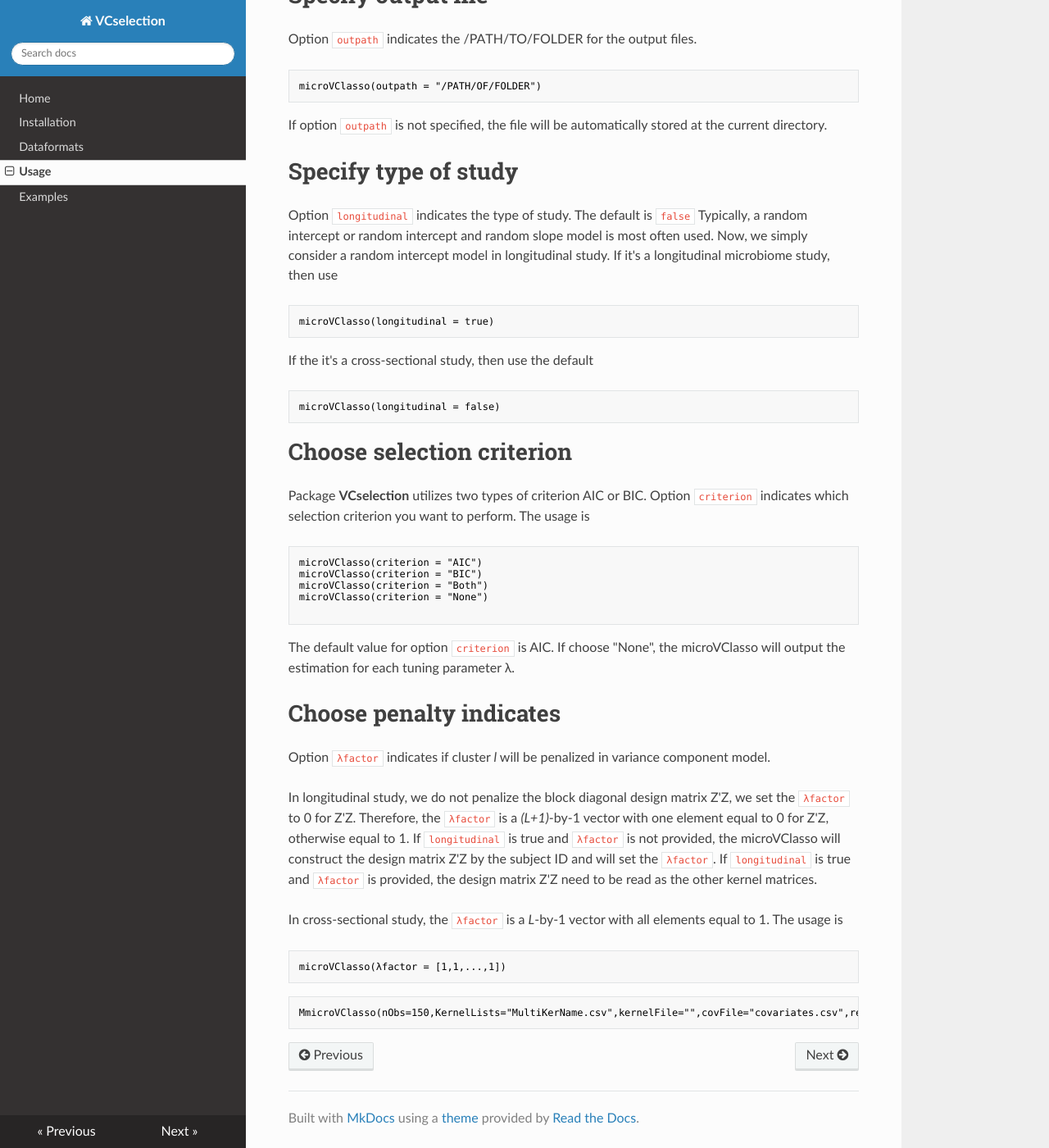
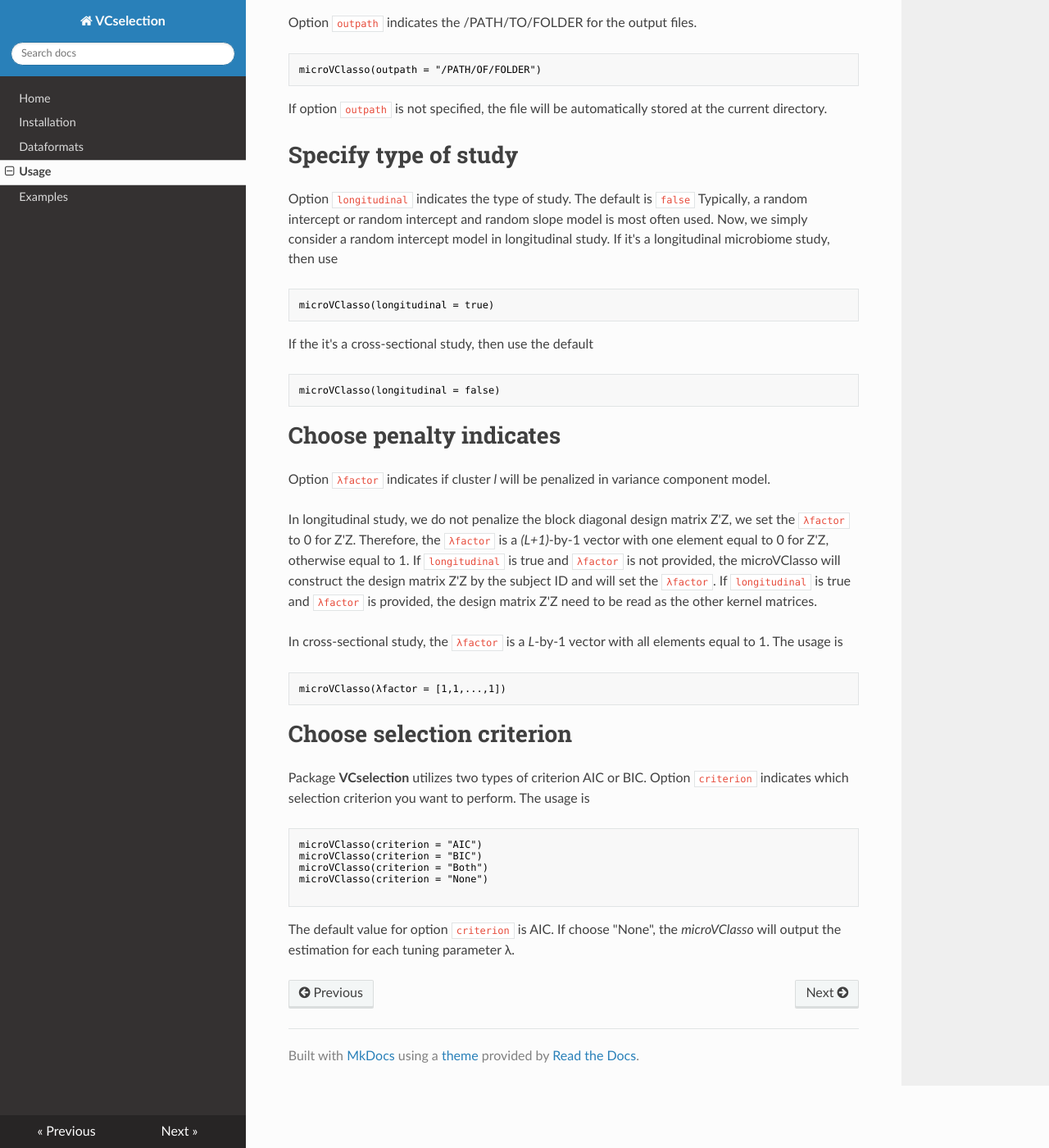
Before and after one commit to JingZhai63/VCselection, an MkDocs documentation site: the page built from docs/usage.md, in a window 1280 px wide and 1400 px high, scrolled down 1944 px. Shown: the whole window at 82% size. Built offline with MkDocs 1.6.1, drawn with Linux system fonts in a browser that asks for light colours; nearby versions of some CDN libraries; formulas are drawn with MathJax 3; old or Windows-style settings are respelled for this version of MkDocs; some of the changed lines change nothing that is shown; some of the changed text lies outside the part shown.

Commit message:
julia v0.4 2

````diff
--- a/docs/usage.md
+++ b/docs/usage.md
@@ -43,17 +43,17 @@
 
 $h_l \sim N(\bf{0}, \sigma_{gl}^2\bf{K_l}) $
 
-$\bf{b} \sim  \mathcal{N}(0,\bf{Z}\sigma_D^2\bf{Z}')$
+$\bf{b} \sim  \mathcal{N}(0,\bf{Z}\sigma_d^2\bf{Z}')$
 
 $\bf{\epsilon} \sim \mathcal{N}(0,\sigma_e^2\bf{I}) $
 
-where $\bf{y}$ is a vector of continuous phenotype, $\bf{X}$ is covariate matrix, $\bf{\beta}$ is a vector of fixed effects, $h_l$ is the random effects generated by microbiome taxa $l$ with covariance, $\bf{b}$ is vector of random effects included to control correlation in the repeated measurements, and $\bf{\epsilon}$ is the error term.  It is assumed that $\bf{b}$ and $\bf{h}$ are independent with each other. We have variance-covariance structure
+where $\bf{y}$ is a vector of continuous phenotype, $\bf{X}$ is covariate matrix, $\bf{\beta}$ is a vector of fixed effects, $h_l$ is the random effects generated by microbiome taxa $l$ with covariance, $\bf{b}$ is vector of random effects included to control correlation in the repeated measurements, and $\bf{\epsilon}$ is the error term.  It is assumed that $\bf{b}$ and $\bf{h_l}$ are independent with each other. We have variance-covariance structure
 
-$\mathrm{Var}(\bf{y})=\bf V = \bf  Z\sigma_d^2 \bf Z'+\sum_l^[]()\sigma_{gl}^2 \bf {K_l} +\sigma_e^2\bf {I_n}$
+$\bf V = \bf  Z\sigma_d^2 \bf Z'+\sum_l^L\sigma_{gl}^2 \bf {K_l} +\sigma_e^2 \bf{I_n}$
 
 Therefore, $\sigma_d^2$, $\sigma_{gl}^2$ and $\sigma_e^2$ are corresponding variance component parameters from correlation, microbiome clusters and environmental effects.
 
-# Specify input kernel distance matrix file
+# Specify path for kernel matrices file
 
 Option `Vpath` indicates the folder name (include full path) for the input kernel matrices files.
 ```julia
@@ -76,7 +76,7 @@
 ```
 
 
-# Specify output file
+# Specify path for output file
 
 Option `outpath` indicates the /PATH/TO/FOLDER for the output files.
 ```julia
@@ -95,18 +95,6 @@
 microVClasso(longitudinal = false)
 ```
 
-# Choose selection criterion
-
-Package **VCselection** utilizes two types of criterion AIC or BIC. Option `criterion` indicates which selection criterion you want to perform. The usage is
-
-```julia
-microVClasso(criterion = "AIC")
-microVClasso(criterion = "BIC")
-microVClasso(criterion = "Both")
-microVClasso(criterion = "None")
-
-```
-The default value for option `criterion` is AIC. If choose "None", the microVClasso will output the estimation for each tuning parameter λ.
 
 # Choose penalty indicates
 
@@ -120,8 +108,15 @@
 microVClasso(λfactor = [1,1,...,1])
 ```
 
+# Choose selection criterion
 
+Package **VCselection** utilizes two types of criterion AIC or BIC. Option `criterion` indicates which selection criterion you want to perform. The usage is
 
 ```julia
-MmicroVClasso(nObs=150,KernelLists="MultiKerName.csv",kernelFile="",covFile="covariates.csv",responseFile="y.csv",yInit=3,test="eRLRT",ZtZ="intercept")
+microVClasso(criterion = "AIC")
+microVClasso(criterion = "BIC")
+microVClasso(criterion = "Both")
+microVClasso(criterion = "None")
+
 ```
+The default value for option `criterion` is AIC. If choose "None", the _microVClasso_ will output the estimation for each tuning parameter λ.
````
